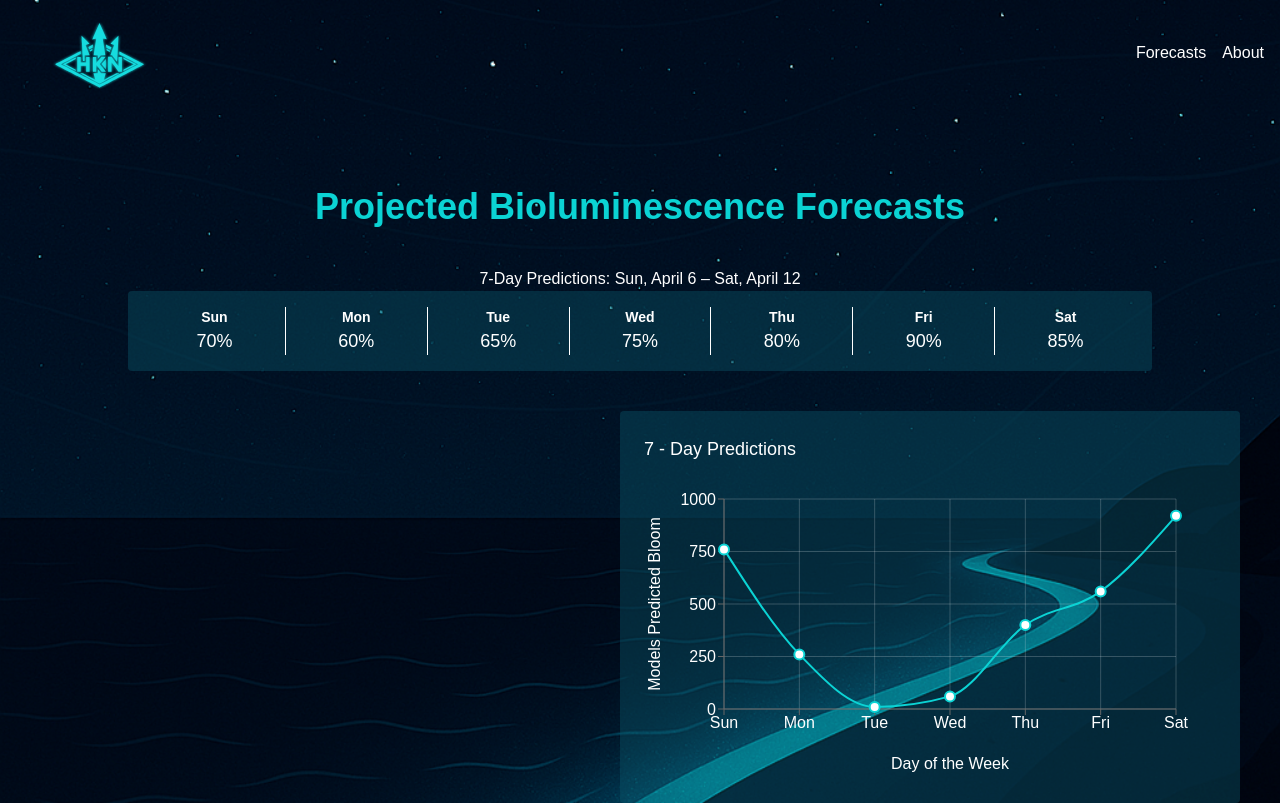
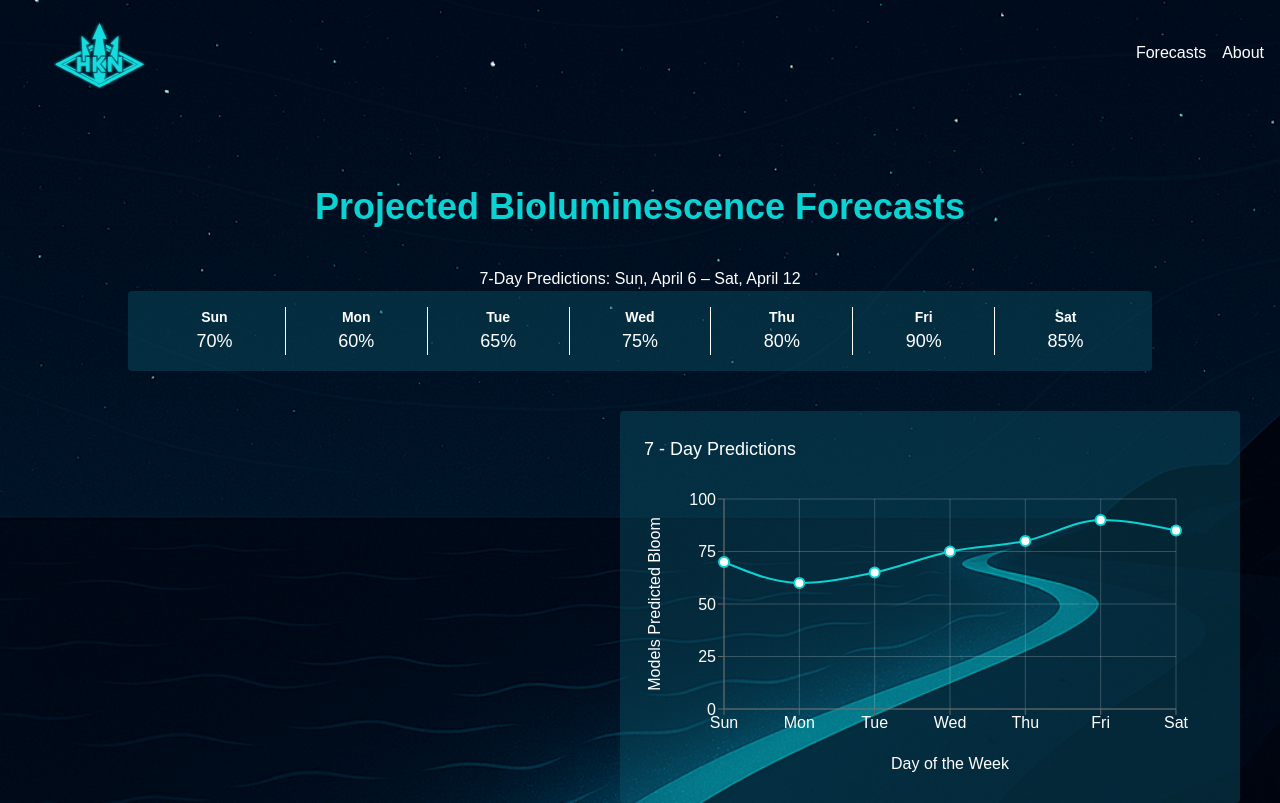
Before and after one commit to nathanieleh/HAB-Project-Website, a Next.js app in the folder frontend/: page / in a window 1280 px wide. Built offline with nearby package versions, Linux system fonts and the light colour scheme.

Commit message:
use hardcoded forecasts

```diff
--- a/frontend/src/app/page.js
+++ b/frontend/src/app/page.js
@@ -17,7 +17,7 @@ export default function Home() {
   return (
     <main className="min-h-screen h-auto bg-[url(/background.png)] bg-cover bg-no-repeat bg-fixed">
       <Navbar />
-      <h1 className="text-4xl font-bold text-center mt-[10vh] text-secondary">
+      <h1 className="text-4xl font-bold text-center mt-[10vh] text-secondary shadow">
         Projected Bioluminescence Forecasts
       </h1>
       <h2 className="text-center text-white mt-[5vh]">
@@ -39,7 +39,7 @@ export default function Home() {
       <div className="flex items-center justify-center ">
         <TopBar forecasts={forecasts} />
       </div>
-      <Graph />
+      <Graph forecasts={forecasts}/>
     </main>
   );
 }
--- a/frontend/src/components/Graph.js
+++ b/frontend/src/components/Graph.js
@@ -13,14 +13,14 @@ import {
   Label,
 } from "recharts";
 
-export default function Graph() {
-  const [data, setData] = useState([]);
+export default function Graph({forecasts}) {
+//   const [data, setData] = useState([]);
 
-  useEffect(() => {
-    fetch("/dummy_data.json")
-      .then((res) => res.json())
-      .then((json) => setData(json));
-  }, []);
+//   useEffect(() => {
+//     fetch("/dummy_data.json")
+//       .then((res) => res.json())
+//       .then((json) => setData(json));
+//   }, []);
 
   return (
     <div className="flex justify-end w-full mt-10 pr-10">
@@ -29,7 +29,7 @@ export default function Graph() {
       >
         <h3 className="text-white text-lg mb-4">7 - Day Predictions</h3>
         <ResponsiveContainer width="100%" height={300}>
-          <LineChart data={data} margin={{ top: 20, right: 40, bottom: 40, left: 20 }}>
+          <LineChart data={forecasts} margin={{ top: 20, right: 40, bottom: 40, left: 20 }}>
             <CartesianGrid stroke="rgba(255,255,255,0.2)" />
             <XAxis dataKey="day" tick={{ fill: "white" }}>
               <Label
```
Also changed, not shown: frontend/src/components/TopBar.js (+0 -10 lines).
